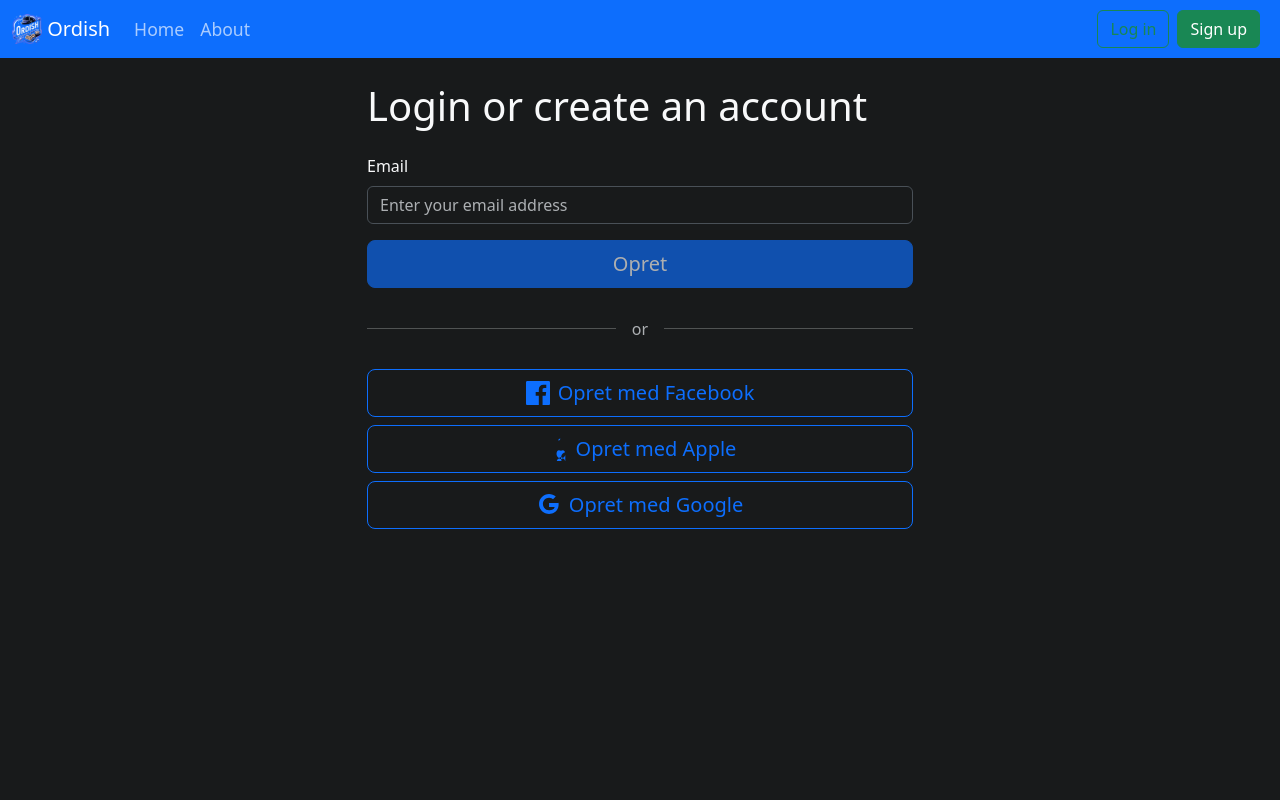
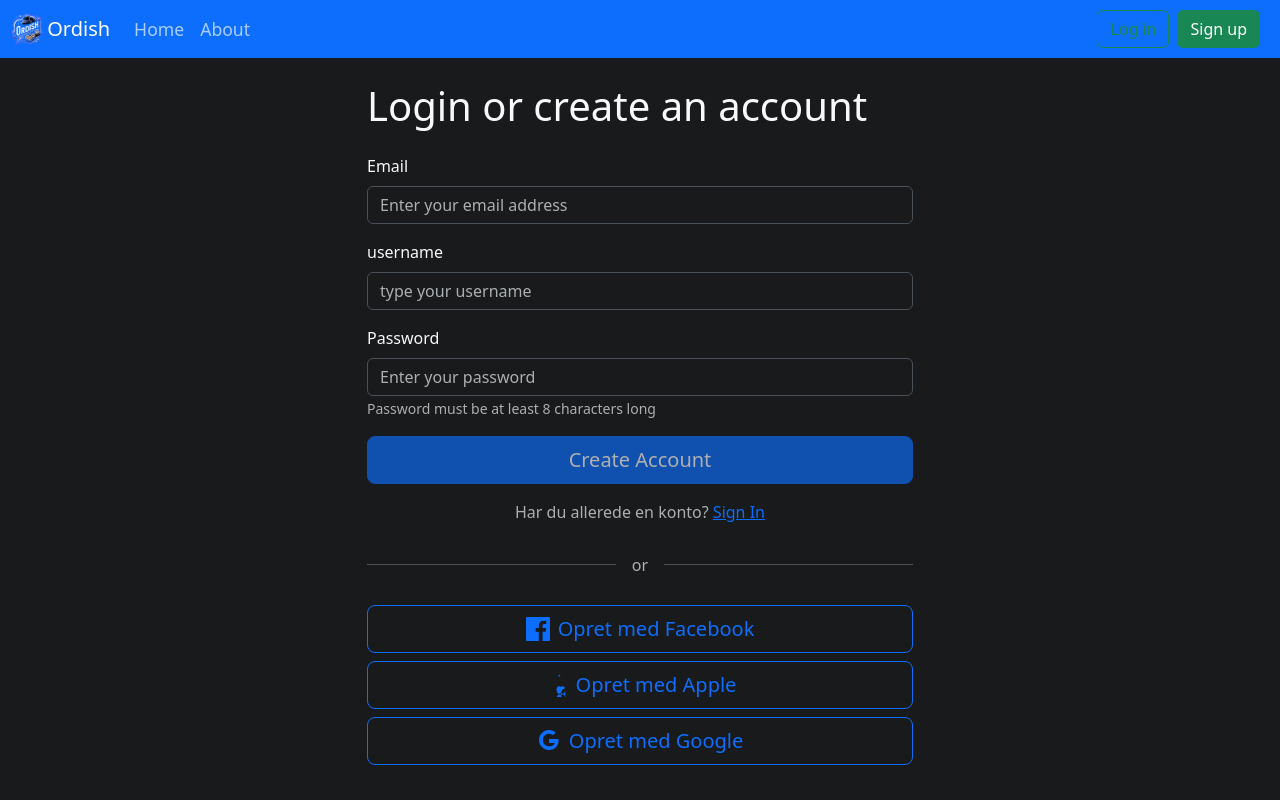
Before and after one commit to Cortex0101/Ordish, a React (Vite) app in the folder client/: page /signup in a window 1280 px wide. Built offline with nearby package versions, Linux system fonts and the light colour scheme; no server answers.

Commit message:
Add login

```diff
--- a/client/src/locales/da/signup.json
+++ b/client/src/locales/da/signup.json
@@ -12,10 +12,9 @@
     "change-email": "Skift e-mail",
     "sign-in": "Log ind",
     "signupg-in": "Logger ind...",
-    "first-name": "Fornavn",
-    "first-name-placeholder": "Indtast dit fornavn",
-    "last-name": "Efternavn",
-    "last-name-placeholder": "Indtast dit efternavn",
+    "already-have-account": "Har du allerede en konto?",
+    "username": "Brugernavn",
+    "username-placeholder": "Indtast dit brugernavn",
     "password-requirements": "Adgangskoden skal være mindst 8 tegn lang",
     "create-account": "Opret konto",
     "creating-account": "Opretter konto...",
--- a/client/src/locales/en/signup.json
+++ b/client/src/locales/en/signup.json
@@ -12,6 +12,8 @@
     "change-email": "Change email",
     "sign-in": "Sign In",
     "signing-in": "Signing in...",
+    "username": "username",
+    "username-placeholder": "type your username",
     "first-name": "First Name",
     "first-name-placeholder": "Enter your first name",
     "last-name": "Last Name",
--- a/client/src/pages/login/SignUp.tsx
+++ b/client/src/pages/login/SignUp.tsx
@@ -1,5 +1,13 @@
 import { useState } from "react";
-import { Button, Col, Container, Form, Row, Alert, Spinner } from "react-bootstrap";
+import {
+  Button,
+  Col,
+  Container,
+  Form,
+  Row,
+  Alert,
+  Spinner,
+} from "react-bootstrap";
 import { useTranslation } from "react-i18next";
 import { useAuth } from "../../contexts/AuthContext";
 
@@ -11,18 +19,16 @@ interface EmailCheckResponse {
   hasSocialAccounts: boolean;
 }
 
-function Login() {
+function SignUp() {
   const { t } = useTranslation("login");
   const { login, register, loading: authLoading } = useAuth();
 
   // Form state
   const [email, setEmail] = useState("");
+  const [userName, setUserName] = useState("");
   const [password, setPassword] = useState("");
-  const [firstName, setFirstName] = useState("");
-  const [lastName, setLastName] = useState("");
 
   // UI state
-  const [step, setStep] = useState<"email" | "password" | "register">("email");
   const [loading, setLoading] = useState(false);
   const [error, setError] = useState("");
   const [hasSocialAccounts, setHasSocialAccounts] = useState(false);
@@ -71,7 +77,7 @@ function Login() {
 
     try {
       await login(email, password);
-      window.location.href = '/';
+      window.location.href = "/";
     } catch (err) {
       setError(err instanceof Error ? err.message : t("login-error"));
     } finally {
@@ -87,7 +93,7 @@ function Login() {
     setError("");
 
     try {
-      await register(email, password, firstName.trim() || undefined, lastName.trim() || undefined);
+      await register(email, password, undefined, undefined);
       // AuthContext will handle navigation/state updates
     } catch (err) {
       setError(err instanceof Error ? err.message : t("register-error"));
@@ -117,101 +123,6 @@ function Login() {
             </Alert>
           )}
 
-          {step === "email" && (
-            <Form className="mt-4" onSubmit={handleEmailSubmit}>
-              <Row className="mb-3">
-                <Form.Group as={Col} controlId="formEmail">
-                  <Form.Label>Email</Form.Label>
-                  <Form.Control
-                    type="email"
-                    placeholder={t("email-placeholder")}
-                    value={email}
-                    onChange={(e) => setEmail(e.target.value)}
-                    disabled={isFormLoading}
-                    required
-                  />
-                </Form.Group>
-              </Row>
-              <Row className="mb-3">
-                <Col className="d-grid gap-2">
-                  <Button
-                    variant="primary"
-                    size="lg"
-                    type="submit"
-                    disabled={isFormLoading || !email.trim()}
-                  >
-                    {isFormLoading ? (
-                      <>
-                        <Spinner size="sm" className="me-2" />
-                        {t("checking")}
-                      </>
-                    ) : (
-                      t("signin-button-text")
-                    )}
-                  </Button>
-                </Col>
-              </Row>
-            </Form>
-          )}
-
-          {step === "password" && (
-            <Form className="mt-4" onSubmit={handlePasswordSubmit}>
-              <Row className="mb-3">
-                <Form.Group as={Col} controlId="formEmailDisplay">
-                  <Form.Label>Email</Form.Label>
-                  <Form.Control
-                    type="email"
-                    value={email}
-                    disabled
-                  />
-                  <Form.Text className="text-muted">
-                    <Button
-                      variant="link"
-                      size="sm"
-                      className="p-0"
-                      onClick={() => setStep("email")}
-                    >
-                      {t("change-email")}
-                    </Button>
-                  </Form.Text>
-                </Form.Group>
-              </Row>
-              <Row className="mb-3">
-                <Form.Group as={Col} controlId="formPassword">
-                  <Form.Label>{t("password")}</Form.Label>
-                  <Form.Control
-                    type="password"
-                    placeholder={t("password-placeholder")}
-                    value={password}
-                    onChange={(e) => setPassword(e.target.value)}
-                    disabled={isFormLoading}
-                    required
-                  />
-                </Form.Group>
-              </Row>
-              <Row className="mb-3">
-                <Col className="d-grid gap-2">
-                  <Button
-                    variant="primary"
-                    size="lg"
-                    type="submit"
-                    disabled={isFormLoading || !password.trim()}
-                  >
-                    {isFormLoading ? (
-                      <>
-                        <Spinner size="sm" className="me-2" />
-                        {t("signing-in")}
-                      </>
-                    ) : (
-                      t("sign-in")
-                    )}
-                  </Button>
-                </Col>
-              </Row>
-            </Form>
-          )}
-
-          {step === "register" && (
           <Form className="mt-4" onSubmit={handleRegisterSubmit}>
             <Row className="mb-3">
               <Form.Group as={Col} controlId="formEmailDisplay">
@@ -219,39 +130,23 @@ function Login() {
                 <Form.Control
                   type="email"
                   value={email}
-                    disabled
+                  onChange={(e) => setEmail(e.target.value)}
+                  placeholder={t("email-placeholder")}
+                  disabled={isFormLoading}
+                  required
                 />
-                  <Form.Text className="text-muted">
-                    <Button
-                      variant="link"
-                      size="sm"
-                      className="p-0"
-                      onClick={() => setStep("email")}
-                    >
-                      {t("change-email")}
-                    </Button>
-                  </Form.Text>
               </Form.Group>
             </Row>
             <Row className="mb-3">
-                <Form.Group as={Col} md={6} controlId="formFirstName">
-                  <Form.Label>{t("first-name")}</Form.Label>
+              <Form.Group as={Col} controlId="formEmailDisplay">
+                <Form.Label>{t("username")}</Form.Label>
                 <Form.Control
                   type="text"
-                    placeholder={t("first-name-placeholder")}
-                    value={firstName}
-                    onChange={(e) => setFirstName(e.target.value)}
+                  value={userName}
+                  placeholder={t("username-placeholder")}
                   disabled={isFormLoading}
-                  />
-                </Form.Group>
-                <Form.Group as={Col} md={6} controlId="formLastName">
-                  <Form.Label>{t("last-name")}</Form.Label>
-                  <Form.Control
-                    type="text"
-                    placeholder={t("last-name-placeholder")}
-                    value={lastName}
-                    onChange={(e) => setLastName(e.target.value)}
-                    disabled={isFormLoading}
+                  onChange={(e) => setUserName(e.target.value)}
+                  required
                 />
               </Form.Group>
             </Row>
@@ -290,11 +185,17 @@ function Login() {
                 </Button>
               </Col>
             </Row>
+            <Row className="mb-3">
+              <Col className="text-center">
+                <span className="text-muted">
+                  {t("already-have-account")}{" "}
+                  <a href="/login" className="link-primary">
+                    {t("sign-in")}
+                  </a>
+                </span>
+              </Col>
+            </Row>
           </Form>
-          )}
-
-          {(step === "email" || (step === "password" && hasSocialAccounts)) && (
-            <>
         <div className="d-flex align-items-center my-4">
           <hr className="flex-grow-1" />
           <span className="mx-3 text-muted">{t("or")}</span>
@@ -369,12 +270,10 @@ function Login() {
             </Button>
           </Col>
         </Row>
-            </>
-          )}
                 </Col>
       </Row>
     </Container>
   );
 }
 
-export default Login;
+export default SignUp
```
Also changed, not shown: client/src/pages/login/Login.scss (added), client/src/pages/login/Login.tsx (added). Lines whose indentation alone changed are shown as unchanged.
